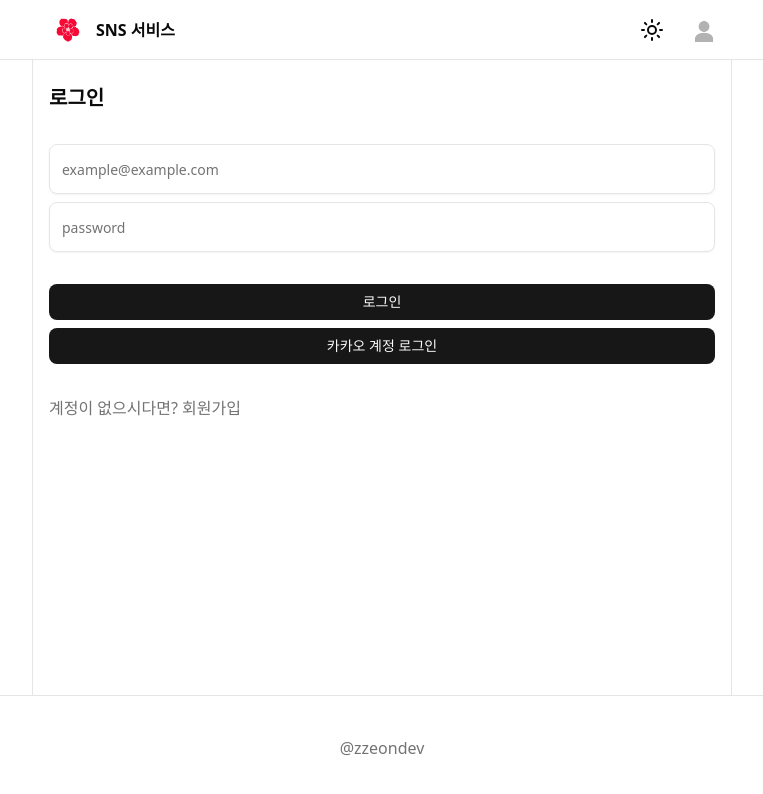
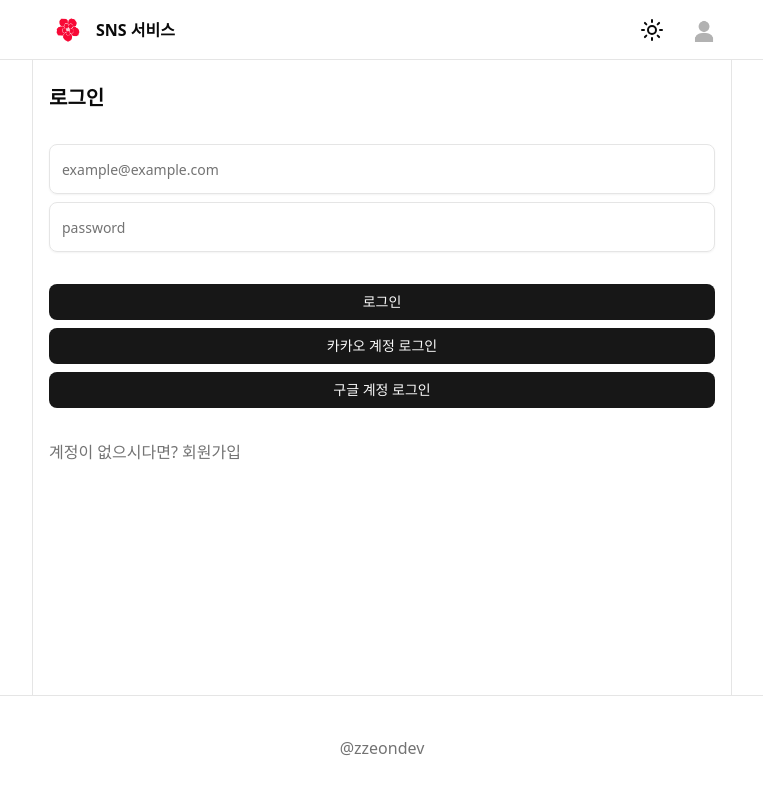
Before and after one commit to devclarova/til_next_supabase, a Next.js app: page /signin in a window 1280 px wide. Shown: the top 794 px of the page, without its empty margins (258-1021 px from the left). Built offline with nearby package versions, Linux system fonts and the light colour scheme; no server answers.

Commit message:
[docs] 구글 인증

```diff
--- a/src/app/signin/page.tsx
+++ b/src/app/signin/page.tsx
@@ -1,6 +1,7 @@
 'use client';
 import { Button } from '@/components/ui/button';
 import { Input } from '@/components/ui/input';
+import { useSignInWithGoogle } from '@/hooks/mutations/useSignInWithGoogle';
 import { useSignInWithKakao } from '@/hooks/mutations/useSignInWithKakao';
 import { useSignInWithPassword } from '@/hooks/mutations/useSignInWithPassword';
 import Link from 'next/link';
@@ -25,6 +26,13 @@
     useSignInWithKakao();
   const handleSignInWithKakao = () => {
     signInWithKakao('kakao');
+  };
+
+  // 구글 로그인
+  const { mutate: signInWithGoogle, isPending: isPendingGoogle } =
+    useSignInWithGoogle();
+  const handleSignInWithGoogle = () => {
+    signInWithGoogle('google');
   };
 
   return (
@@ -57,6 +65,7 @@
         >
           로그인
         </Button>
+
         {/* 카카오 소셜 로그인 */}
         <Button
           onClick={handleSignInWithKakao}
@@ -64,6 +73,15 @@
           disabled={isPendingKakao}
         >
           카카오 계정 로그인
+        </Button>
+
+        {/* 구글 소셜 로그인 */}
+        <Button
+          onClick={handleSignInWithGoogle}
+          className='w-full cursor-pointer'
+          disabled={isPendingGoogle}
+        >
+          구글 계정 로그인
         </Button>
       </div>
       <div>
--- /dev/null
+++ b/src/hooks/mutations/useSignInWithGoogle.ts
@@ -0,0 +1,8 @@
+import { signInWithOAuth } from '@/apis/auth';
+import { useMutation } from '@tanstack/react-query';
+
+export function useSignInWithGoogle() {
+  return useMutation({
+    mutationFn: signInWithOAuth,
+  });
+}
```
Also changed, not shown: 1 other file (tests, documents, lock files or other folders).
